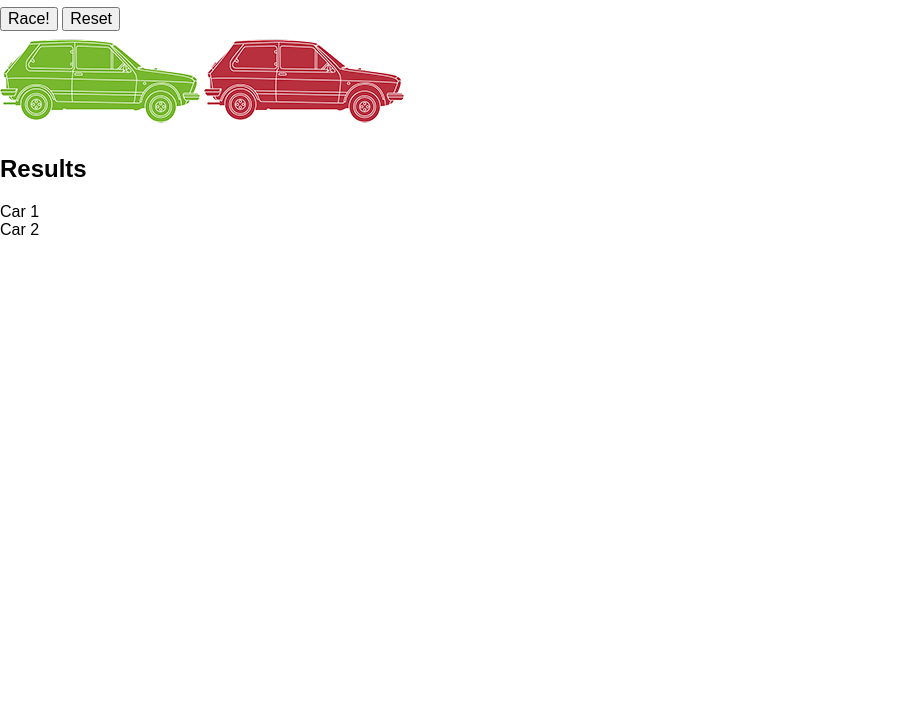
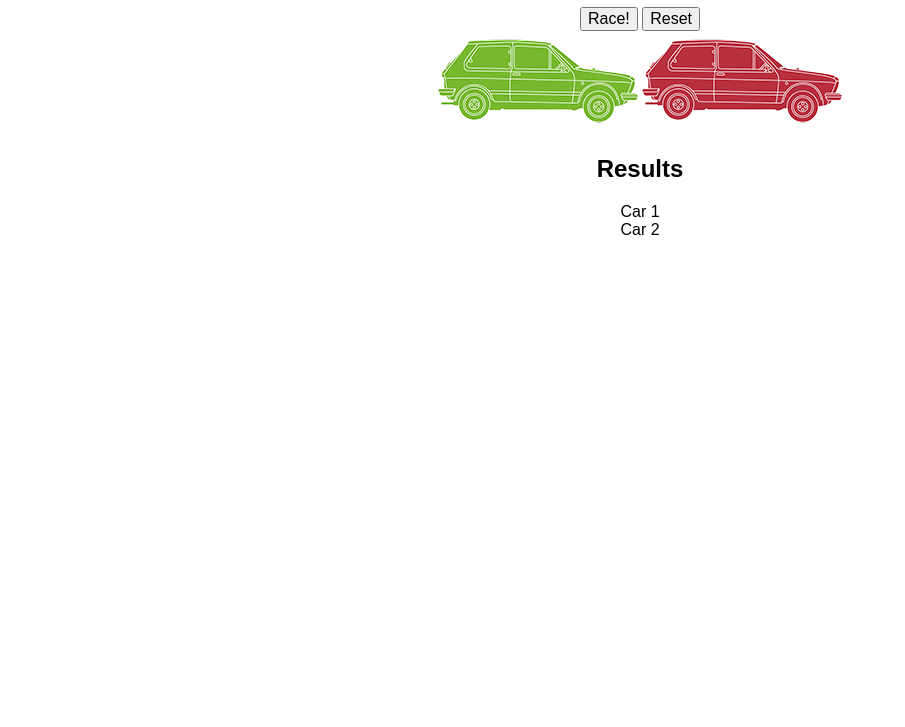
Before and after one commit to NimasAjeng48/Simple---Game-Race-Car, a plain HTML site: page index.html in a window 1280 px wide. Shown: the part 73-800 px from the top of the page, without its empty margins (0-905 px from the left). Drawn offline with Linux system fonts and the light colour scheme.

Commit message:
add style body text align center

```diff
--- a/index.html
+++ b/index.html
@@ -6,6 +6,12 @@
 
         <link rel="stylesheet" href="css/normalize.css">
     </head>
+
+    <style type="text/css">
+        body{
+            text-align: center;
+        }
+    </style>
 
     <body id="race">
         <h1>jQuery Race Car</h1>
```
